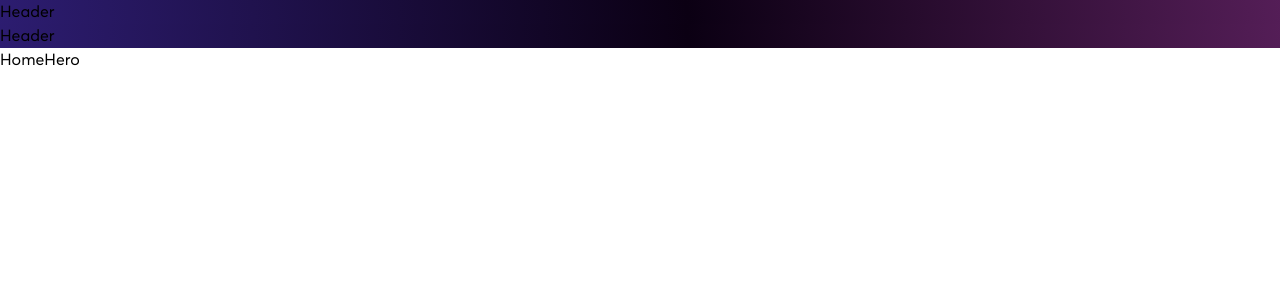
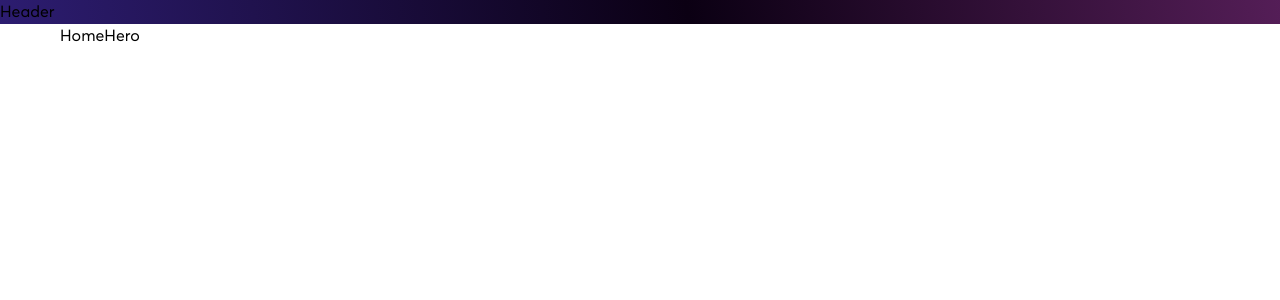
Before and after one commit to srwx/betrend-frontend, a Next.js app: page / in a window 1280 px wide. Shown: the top 300 px of the page. Built offline with nearby package versions, Linux system fonts and the light colour scheme.

Commit message:
update Home page

```diff
--- a/pages/index.tsx
+++ b/pages/index.tsx
@@ -1,12 +1,14 @@
 import { Header } from "component/Header/Header"
 import type { NextPage } from "next"
 import { HomeHero } from "pages/Home/HomeHero"
+import { HomeContainer } from "styles/index"
 
 const Home: NextPage = () => {
   return (
     <>
-      <Header />
-      <HomeHero />
+      <HomeContainer>
+        <HomeHero />
+      </HomeContainer>
     </>
   )
 }
```
